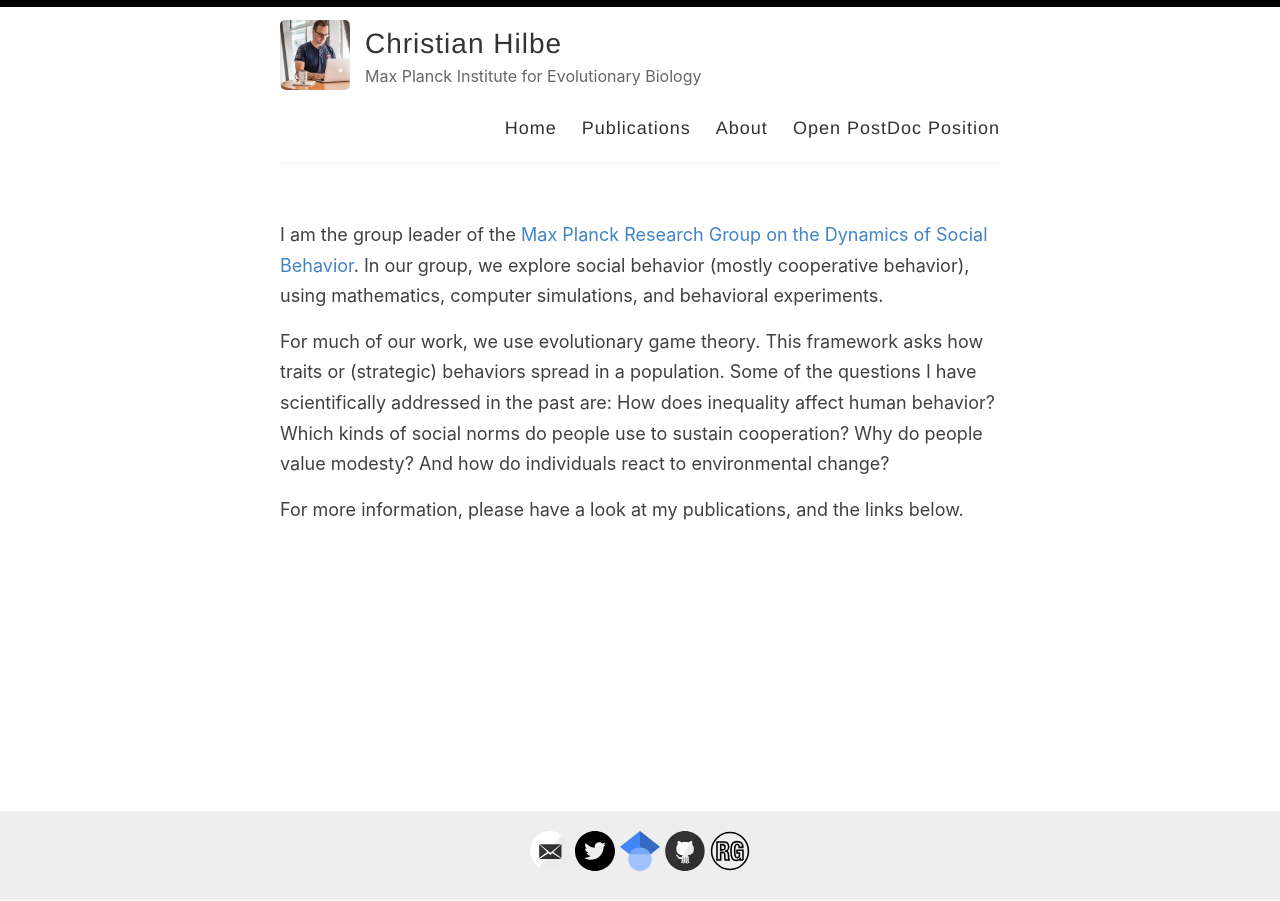
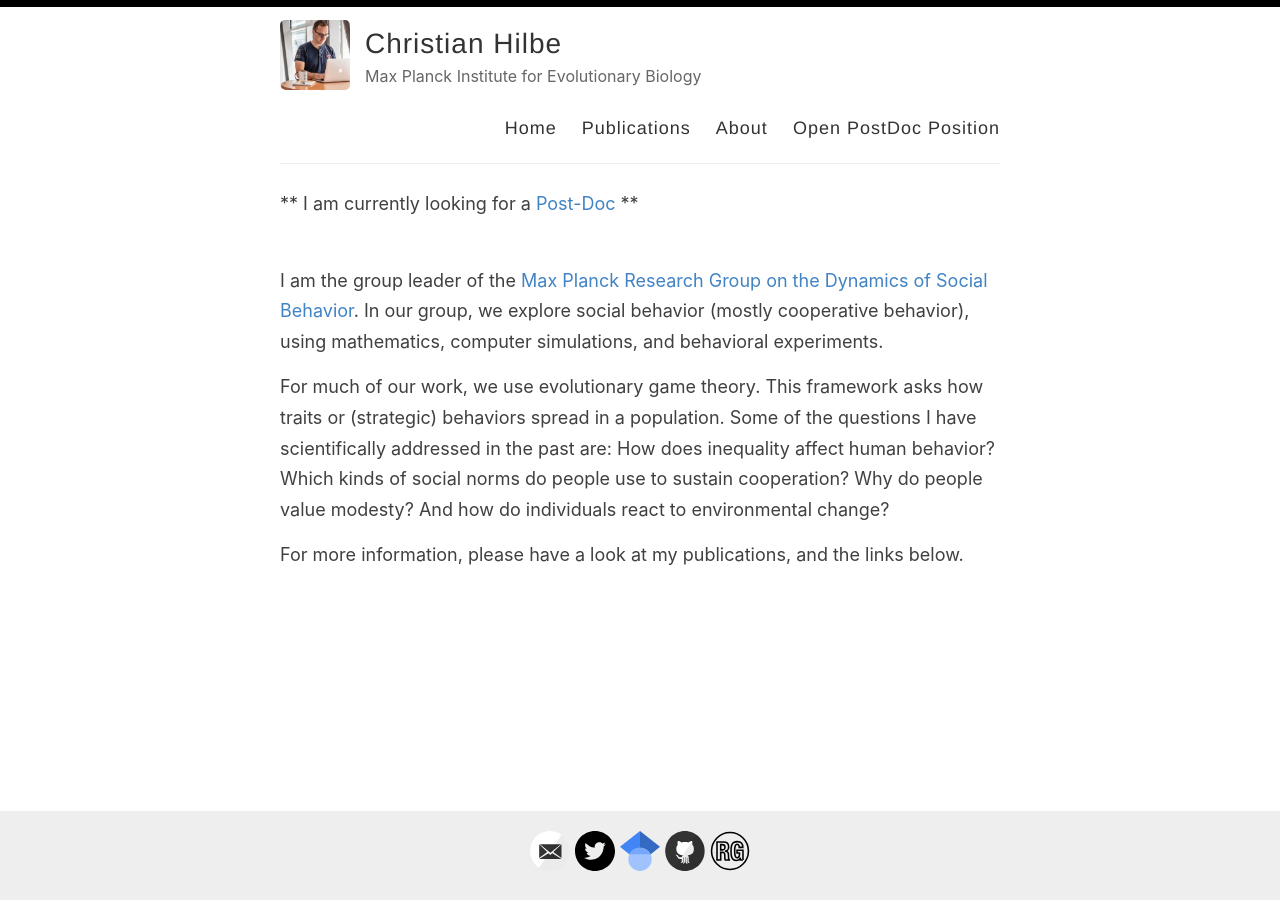
Before and after one commit to christian-hilbe/christian-hilbe.github.io, a Jekyll site: the page built from index.md, in a window 1280 px wide. Built offline with Jekyll 4.4.1, drawn with Linux system fonts in a browser that asks for light colours.

Commit message:
CH: Modifiying the title page to advertise the Post-Doc position

```diff
--- a/index.md
+++ b/index.md
@@ -2,6 +2,7 @@
 layout: default
 ---
 
+** I am currently looking for a [Post-Doc](https://christian-hilbe.github.io/postdoc_position/) **
 
 \
 I am the group leader of the [Max Planck Research Group on the Dynamics of Social Behavior](http://web.evolbio.mpg.de/social-behaviour/).
```
